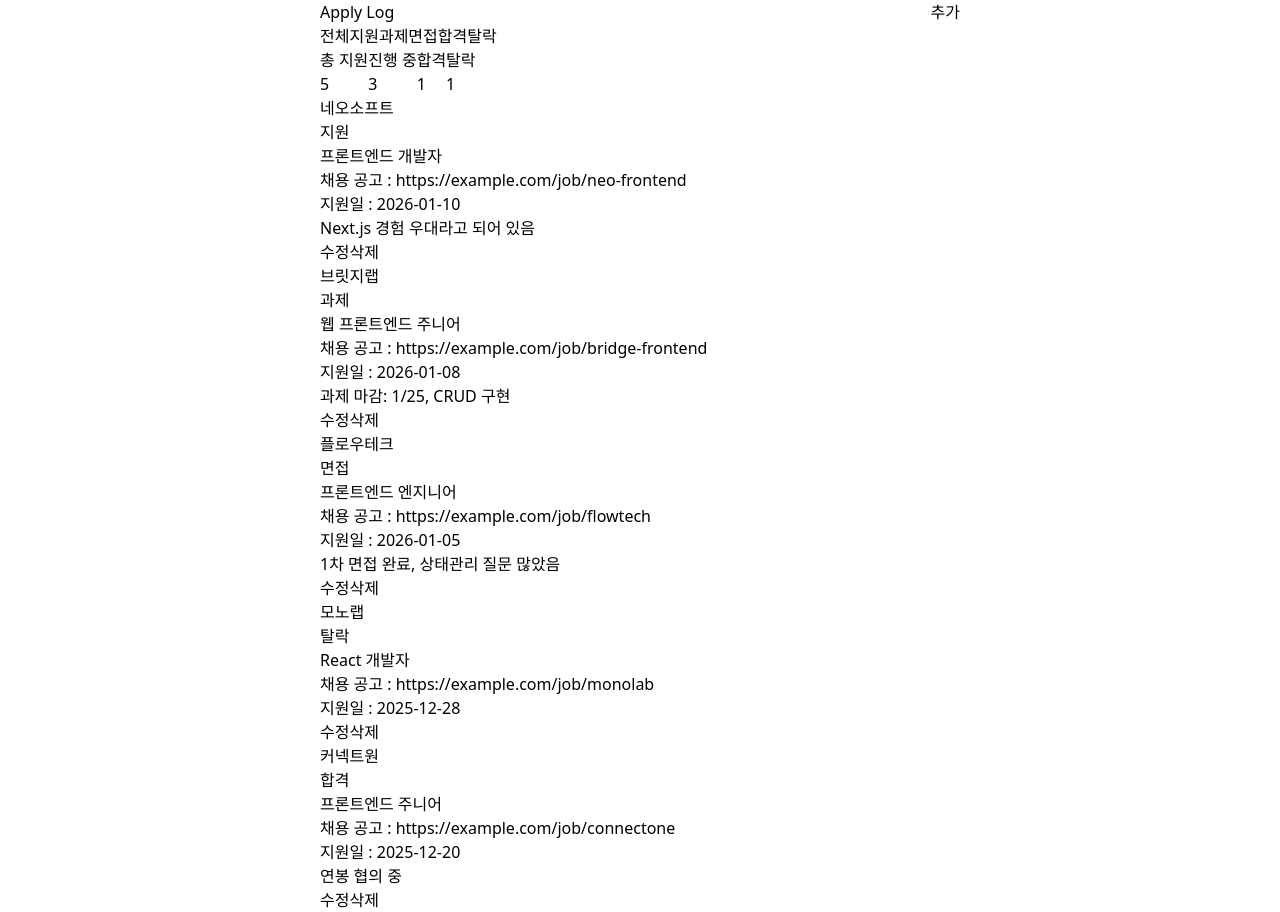
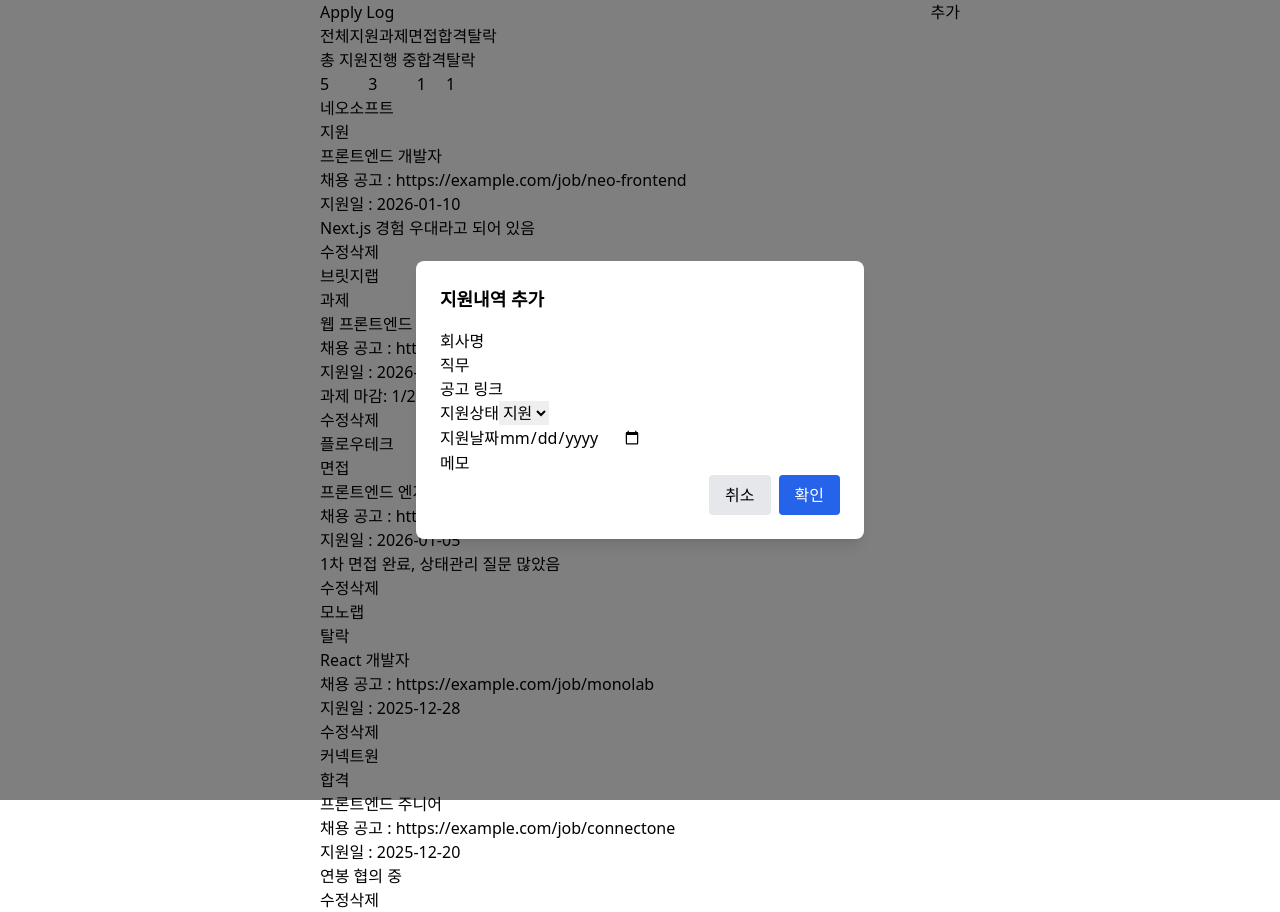
Before and after one commit to 938938/apply-log, a Next.js app: page / in a window 1280 px wide. Both pictures are taken after a click on the button "추가". Built offline with nearby package versions, Linux system fonts and the light colour scheme.

Commit message:
[FEAT] 기본 추가 모달 설정

```diff
--- a/src/app/page.tsx
+++ b/src/app/page.tsx
@@ -1,4 +1,8 @@
+'use client';
+
+import AddModal from '@/components/AddModal';
 import { Application } from '@/model/type';
+import { useState } from 'react';
 
 const mockApplications: Application[] = [
   {
@@ -48,11 +52,13 @@ const mockApplications: Application[] = [
 ];
 
 export default function Home() {
+  const [open, setOpen] = useState<boolean>(false);
+  const [data, setData] = useState<Application[]>(mockApplications);
   return (
     <div className='w-1/2 min-w-96'>
       <div className='flex justify-between'>
         <h1>Apply Log</h1>
-        <button>추가</button>
+        <button onClick={() => setOpen(true)}>추가</button>
       </div>
       <div>
         <button>전체</button>
@@ -65,13 +71,13 @@ export default function Home() {
       <div className='flex'>
         <div>
           <h3>총 지원</h3>
-          <p>{mockApplications.length}</p>
+          <p>{data.length}</p>
         </div>
         <div>
           <h3>진행 중</h3>
           <p>
             {
-              mockApplications.filter(
+              data.filter(
                 (ele) => ele.status !== '합격' && ele.status !== '탈락',
               ).length
             }
@@ -79,20 +85,16 @@ export default function Home() {
         </div>
         <div>
           <h3>합격</h3>
-          <p>
-            {mockApplications.filter((ele) => ele.status === '합격').length}
-          </p>
+          <p>{data.filter((ele) => ele.status === '합격').length}</p>
         </div>
         <div>
           <h3>탈락</h3>
-          <p>
-            {mockApplications.filter((ele) => ele.status === '탈락').length}
-          </p>
+          <p>{data.filter((ele) => ele.status === '탈락').length}</p>
         </div>
       </div>
       <div>
         <ul>
-          {mockApplications.map((ele) => (
+          {data.map((ele) => (
             <li key={ele.id}>
               <h4>{ele.companyName}</h4>
               <p>{ele.status}</p>
@@ -106,6 +108,7 @@ export default function Home() {
           ))}
         </ul>
       </div>
+      {open && <AddModal setOpen={setOpen} setData={setData} />}
     </div>
   );
 }
--- /dev/null
+++ b/src/components/AddModal.tsx
@@ -0,0 +1,108 @@
+'use client';
+
+import { Application } from '@/model/type';
+import { useState } from 'react';
+
+const AddModal = ({
+  setOpen,
+  setData,
+}: {
+  setOpen: React.Dispatch<React.SetStateAction<boolean>>;
+  setData: React.Dispatch<React.SetStateAction<Application[]>>;
+}) => {
+  const [form, setForm] = useState<Omit<Application, 'id'>>({
+    companyName: '',
+    position: '',
+    jobPostUrl: '',
+    status: '지원',
+    appliedAt: '',
+    memo: '',
+  });
+
+  const onChangeHandler = (
+    e: React.ChangeEvent<HTMLInputElement | HTMLSelectElement>,
+  ) => {
+    const { name, value } = e.target;
+    setForm((prev) => ({ ...prev, [name]: value }));
+  };
+
+  const onClickHandler = (e: React.MouseEvent<HTMLButtonElement>) => {
+    e.preventDefault();
+
+    const newApplication: Application = {
+      id: crypto.randomUUID(),
+      ...form,
+    };
+
+    setData((prev) => [...prev, newApplication]);
+    setOpen(false);
+  };
+  return (
+    <div className='fixed inset-0 z-50 flex items-center justify-center'>
+      <div
+        className='absolute inset-0 bg-black/50'
+        onClick={() => setOpen(false)}
+      />
+      <div className='relative z-10 w-[90%] max-w-md rounded-lg bg-white p-6 shadow-lg'>
+        <h2 className='text-lg font-semibold mb-4'>지원내역 추가</h2>
+
+        <form>
+          <div>
+            <label>회사명</label>
+            <input name='companyName' required onChange={onChangeHandler} />
+          </div>
+
+          <div>
+            <label>직무</label>
+            <input name='position' onChange={onChangeHandler} />
+          </div>
+
+          <div>
+            <label>공고 링크</label>
+            <input name='jobPostUrl' onChange={onChangeHandler} />
+          </div>
+
+          <div>
+            <label>지원상태</label>
+            <select name='status' onChange={onChangeHandler}>
+              <option value='지원'>지원</option>
+              <option value='과제'>과제</option>
+              <option value='면접'>면접</option>
+              <option value='합격'>합격</option>
+              <option value='탈락'>탈락</option>
+            </select>
+          </div>
+
+          <div>
+            <label>지원날짜</label>
+            <input type='date' name='appliedAt' onChange={onChangeHandler} />
+          </div>
+
+          <div>
+            <label>메모</label>
+            <input name='memo' onChange={onChangeHandler} />
+          </div>
+
+          <div className='flex justify-end gap-2'>
+            <button
+              type='button'
+              onClick={() => setOpen(false)}
+              className='px-4 py-2 rounded bg-gray-200 hover:bg-gray-300'
+            >
+              취소
+            </button>
+
+            <button
+              className='px-4 py-2 rounded bg-blue-600 text-white hover:bg-blue-700'
+              onClick={onClickHandler}
+            >
+              확인
+            </button>
+          </div>
+        </form>
+      </div>
+    </div>
+  );
+};
+
+export default AddModal;
```
